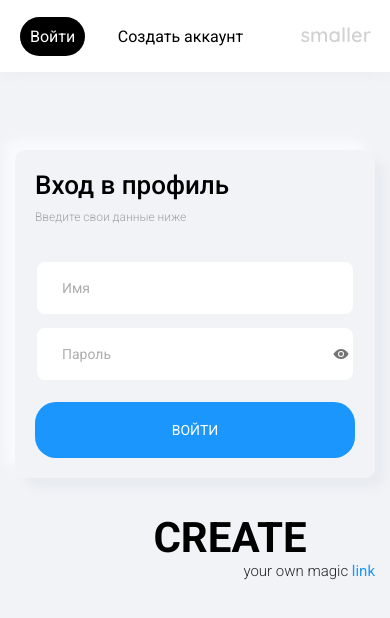
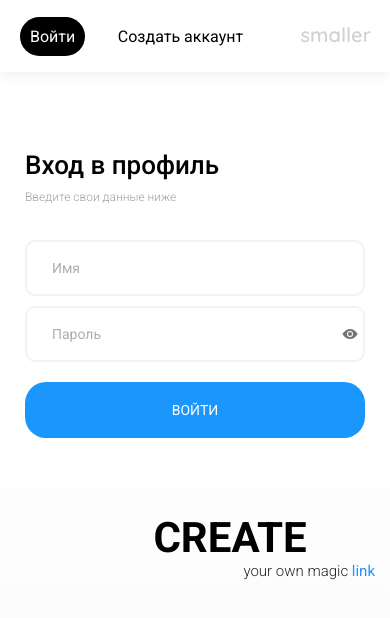
Before and after one commit to Starostinvio/short-link-creator, a React (Create React App) app: page /auth in a window 390 px wide. Both pictures are taken after a click on the button "Войти". Shown: the top 618 px of the page. Built offline with nearby package versions, Linux system fonts and the light colour scheme.

Commit message:
auth settings

```diff
--- a/src/components/login/style.css
+++ b/src/components/login/style.css
@@ -137,16 +137,15 @@ input:focus {
   .Login-form {
     display: flex;
     flex-direction: column;
-    /* padding: 0px 10px; */
+    padding: 0px 10px;
 
-    padding: 20px 20px;
-    /* background-image: linear-gradient(180deg, white 10%, rgb(248, 248, 248)); */
+    /* padding: 20px 20px;
+
     background: rgb(242, 243, 247);
     border-radius: 10px;
-    /* box-shadow: 15px 15px 40px rgb(235, 235, 235),
-      -15px -15px 40px rgb(242, 243, 245); */
+
     box-shadow: 10px 10px 10px rgb(232, 236, 241),
-      -10px -10px 10px rgb(249, 250, 252);
+      -10px -10px 10px rgb(249, 250, 252); */
   }
 
   .Login-title {
--- a/src/components/page-layout/style.css
+++ b/src/components/page-layout/style.css
@@ -1,6 +1,6 @@
 .PageLayout {
-  /* background-image: linear-gradient(180deg, white 50%, rgb(248, 248, 248)); */
-  background-color: rgb(242, 243, 247);
+  background-image: linear-gradient(180deg, white 50%, rgb(248, 248, 248));
+  /* background-color: rgb(242, 243, 247); */
   display: flex;
   flex-direction: column;
   min-height: 100vh;
```
